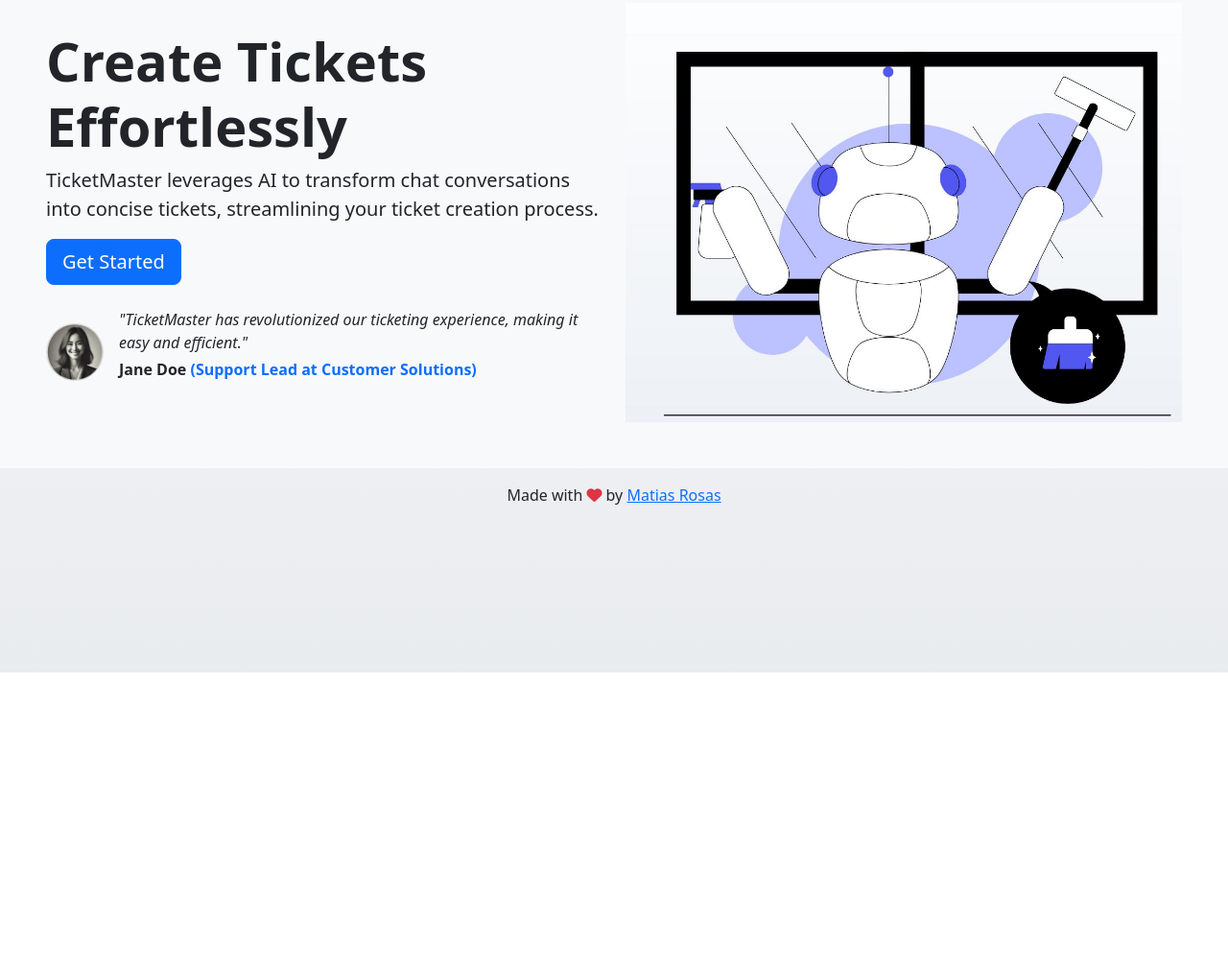
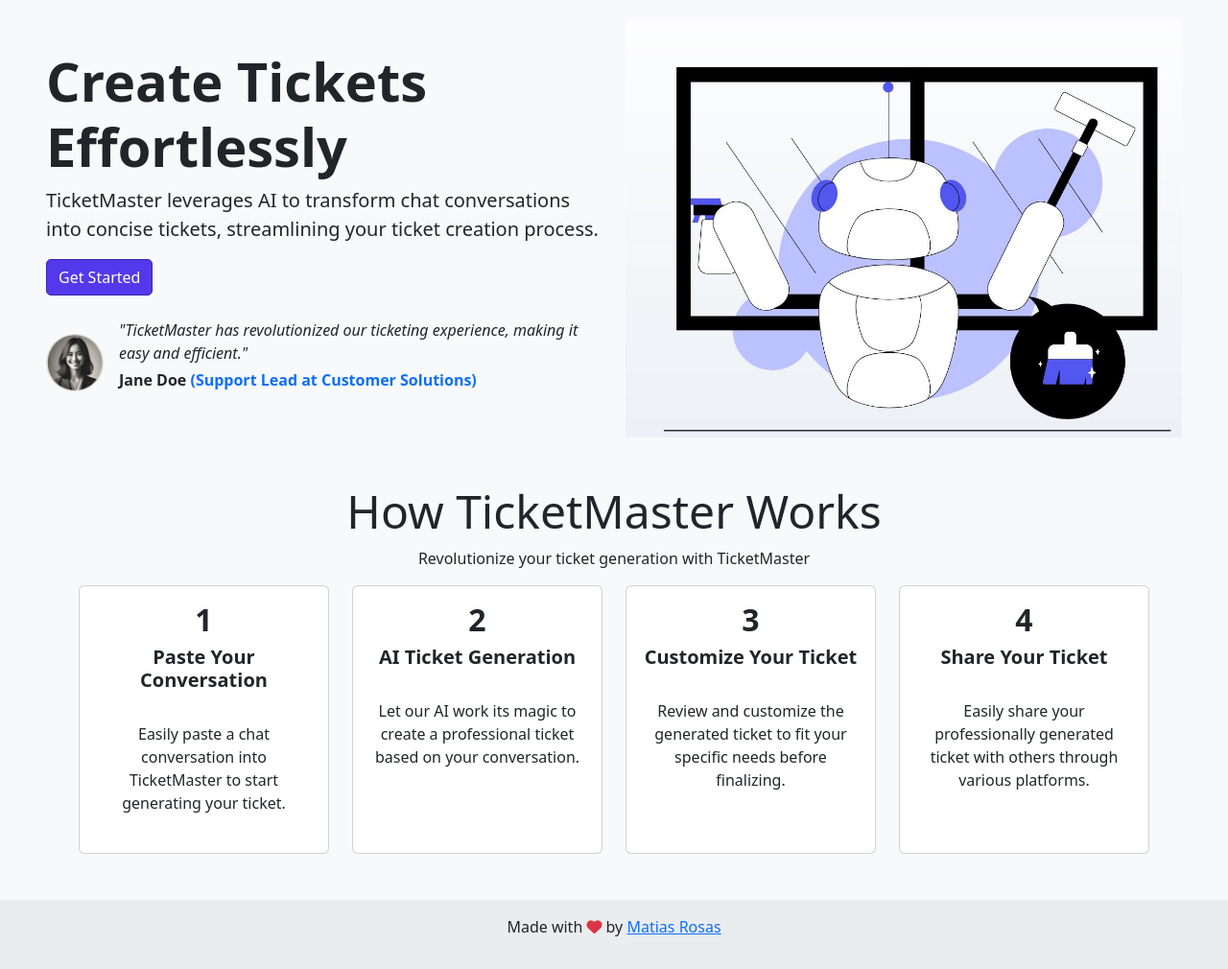
Before and after one commit to MatiRosas31/Ticket-Master-Creator, a React app: page /landing in a window 1280 px wide. Shown: the part 99-1109 px from the top of the page at 96% size. Before the commit the page ends 800 px from the top, so only its background shows below. Built offline with nearby package versions, Linux system fonts and the light colour scheme; no server answers.

Commit message:
Add react-bootstrap dependency and enhance UI components; update footer, navbar, home, and landing page styles for improved user experience

```diff
--- a/package.json
+++ b/package.json
@@ -77,6 +77,7 @@
 		"lucide": "^0.469.0",
 		"prop-types": "^15.6.1",
 		"react": "^16.8.4",
+		"react-bootstrap": "^2.10.7",
 		"react-dom": "^16.8.4",
 		"react-polyfills": "0.0.1",
 		"react-router-dom": "^6.3.0"
--- a/src/front/js/component/footer.js
+++ b/src/front/js/component/footer.js
@@ -1,7 +1,7 @@
 import React, { Component } from "react";
 
 export const Footer = () => (
-	<footer className="footer mt-auto py-3 text-center">
+	<footer className="footer mt-auto py-3 text-center bg-secondary bg-opacity-10">
 		<p>
 			Made with <i className="fa fa-heart text-danger" /> by{" "}
 			<a href="http://www.4geeksacademy.com">Matias Rosas</a>
--- a/src/front/js/component/navbar.js
+++ b/src/front/js/component/navbar.js
@@ -4,13 +4,13 @@ import { Link } from "react-router-dom";
 
 export const Navbar = () => {
 	return (
-		<nav className="navbar navbar-light bg-light bg-transparent">
+		<nav className="navbar navbar-light bg-light shadow-sm p-3">
 			<div className="container">
 				<Link to="/">
 					<span className="navbar-brand mb-0 h1 fw-bolder">Chat Ticket Generator</span>
 				</Link>
 				<div className="ml-auto">
-					<Link to="/">
+					<Link to="/landing">
 						<button className="btn1 btn-violet">Home</button>
 					</Link>
 				</div>
@@ -18,3 +18,33 @@ export const Navbar = () => {
 		</nav>
 	);
 };
+
+//Backup
+{/* <nav className="navbar navbar-light bg-light bg-opacity-25">
+<div className="container">
+	<Link to="/">
+		<span className="navbar-brand mb-0 h1 fw-bolder">Chat Ticket Generator</span>
+	</Link>
+	<div className="ml-auto">
+		<Link to="/landing">
+			<button className="btn1 btn-violet">Home</button>
+		</Link>
+	</div>
+</div>
+</nav>
+); */}
+
+
+//GPT
+{/* <nav className="navbar navbar-light bg-light shadow-sm p-3">
+<div className="container">
+	<Link to="/">
+		<span className="navbar-brand mb-0 h1 fw-bold text-primary">Chat Ticket Generator</span>
+	</Link>
+	<div className="ml-auto">
+		<Link to="/landing">
+			<button className="btn btn-primary">Home</button>
+		</Link>
+	</div>
+</div>
+</nav> */}
--- a/src/front/js/layout.js
+++ b/src/front/js/layout.js
@@ -10,7 +10,6 @@ import injectContext from "./store/appContext";
 
 import LandingPage from "./pages/landing";
 import  Ticket  from "./pages/ticket";
-
 import { Navbar } from "./component/navbar";
 import { Footer } from "./component/footer";
 
@@ -23,7 +22,7 @@ const Layout = () => {
     if(!process.env.BACKEND_URL || process.env.BACKEND_URL == "") return <BackendURL/ >;
 
     return (
-        <div>
+        <div id="root">
             <BrowserRouter basename={basename}>
                 <ScrollToTop>
                     <Navbar />
--- a/src/front/js/pages/home.js
+++ b/src/front/js/pages/home.js
@@ -23,7 +23,7 @@ export const Home = () => {
     };
 
     return (
-        <div className="containerhome d-flex">
+        <div className="containerhome bg-light d-flex mt-5">
             <div className="cardhome p-4 shadow" style={{ width: '40rem' }}>
                 <h5 className="card-title d-flex align-items-center mb-3 fw-bolder">
                     <i className="bi bi-chat-right-dots me-2"></i>
--- a/src/front/js/pages/landing.js
+++ b/src/front/js/pages/landing.js
@@ -1,9 +1,13 @@
 import React from 'react';
+import { useNavigate } from 'react-router-dom';
 import 'bootstrap/dist/css/bootstrap.min.css';
 import frontimg from "../../img/imgfrontlanding.jpg"
 import profilePic from "../../img/fakepic.jpg"
 const LandingPage = () => {
+    const navigate = useNavigate();
+
     return (
+        <div>
         <div className="container-fluid p-5 bg-light text-dark">
             <div className="row align-items-center">
                 <div className="col-md-6">
@@ -11,7 +15,7 @@ const LandingPage = () => {
                     <p className="lead">
                         TicketMaster leverages AI to transform chat conversations into concise tickets, streamlining your ticket creation process.
                     </p>
-                    <button className="btn btn-primary btn-lg">Get Started</button>
+                    <button className="btn1 btn-violet btn-lg" onClick={()=>{navigate("/")}}>Get Started</button>
                     <div className="mt-4 d-flex align-items-center">
                         <img
                             src={profilePic}
@@ -35,7 +39,76 @@ const LandingPage = () => {
                 </div>
             </div>
         </div>
+        {/*How Ticket Master Works*/}
+        <div className="container flex text-center">
+        <h1 className='display-5'>How TicketMaster Works</h1>
+        <p>Revolutionize your ticket generation with TicketMaster</p>
+        <div className="row">
+          <div className="col-md-3 mb-5">
+            <div className="card h-100">
+              <div className="card-body">
+                <h2 className="card-title fw-bold">1</h2>
+                <h5 className="card-text fw-bolder mt-2">Paste Your Conversation</h5>
+                <p className="card-text py-4">Easily paste a chat conversation into TicketMaster to start generating your ticket.</p>
+              </div>
+            </div>
+          </div>
+          <div className="col-md-3 mb-5">
+            <div className="card h-100">
+              <div className="card-body">
+                <h2 className="card-title fw-bold">2</h2>
+                <h5 className="card-text fw-bolder mt-2">AI Ticket Generation</h5>
+                <p className="card-text py-4">Let our AI work its magic to create a professional ticket based on your conversation.</p>
+              </div>
+            </div>
+          </div>
+          <div className="col-md-3 mb-5" >
+            <div className="card h-100">
+              <div className="card-body">
+                <h2 className="card-title fw-bold">3</h2>
+                <h5 className="card-text fw-bolder mt-2">Customize Your Ticket</h5>
+                <p className="card-text py-4">Review and customize the generated ticket to fit your specific needs before finalizing.</p>
+              </div>
+            </div>
+          </div>
+          <div className="col-md-3 mb-5">
+            <div className="card h-100">
+              <div className="card-body">
+                <h2 className="card-title fw-bold">4</h2>
+                <h5 className="card-text fw-bolder mt-2">Share Your Ticket</h5>
+                <p className="card-text py-4">Easily share your professionally generated ticket with others through various platforms.</p>
+              </div>
+            </div>
+          </div>
+        </div>
+      </div>
+    </div>
     );
 };
 
 export default LandingPage;
+
+
+
+    //     {/*Transform Your Ticket Creation Process*/}
+    //     <div className="container text-center">
+    //   <h1>Transform Your Ticket Creation Process</h1>
+    //   <p>TicketMaster streamlines ticket generation from your chat conversations.</p>
+    //   <div className="row">
+    //     <div className="col-md-12">
+    //       <div className="card">
+    //         <div className="card-body">
+    //           <h3 className="card-title">Easily paste chat conversations for instant ticket creation</h3>
+    //           <h5 className="card-text">Customize your ticket details for clarity and precision</h5>
+    //           <h5 className="card-text">Collaborate with your team in a user-friendly interface</h5>
+    //           <h5 className="card-text">Keep your ticketing process efficient and organized</h5>
+    //           <button className="btn btn-primary mt-3">Get Started for Free!</button>
+    //           <blockquote className="blockquote mt-3">
+    //             <p className="mb-0">"TicketMaster has changed how we create tickets! It's fast and effective!"</p>
+    //             <footer className="blockquote-footer">Sarah Davis <cite title="Source Title">Support Lead at Tech Innovations</cite></footer>
+    //           </blockquote>
+    //         </div>
+    //       </div>
+    //     </div>
+    //   </div>
+    // </div>
--- a/src/front/styles/home.css
+++ b/src/front/styles/home.css
@@ -5,13 +5,28 @@
     one more css for each page that will contain the selected used
     on that page only (the ones not reused in other pages).
 */
+html, body {
+  height: 100%;
+  margin: 0;
+}
+
 body {
-  background: linear-gradient(to bottom, #f8f9fa, #e9ecef);
+  /* background: linear-gradient(to bottom, #f8f9fa, #e9ecef); */
   height: 100vh;
   margin: 0;
   /* display: flex;
   justify-content: center;
   align-items: center; */
+}
+
+#root {
+  display: flex;
+  flex-direction: column;
+  min-height: 100vh;
+}
+
+.wrapper {
+  flex: 1;
 }
 
 .containerhome {
--- a/template.html
+++ b/template.html
@@ -9,7 +9,7 @@
         <link rel="stylesheet" href="https://cdnjs.cloudflare.com/ajax/libs/font-awesome/6.1.2/css/all.min.css">
 
     </head>
-    <body class="h-100">
+    <body class="h-100 bg-light">
         <div id="app" class="h-100"></div>
 
         <script src="https://cdn.jsdelivr.net/npm/@popperjs/core@2.10.2/dist/umd/popper.min.js" integrity="sha384-7+zCNj/IqJ95wo16oMtfsKbZ9ccEh31eOz1HGyDuCQ6wgnyJNSYdrPa03rtR1zdB" crossorigin="anonymous"></script>
```
Also changed, not shown: src/front/img/ticketmaster landing 2.JPG (added), 1 other file.
